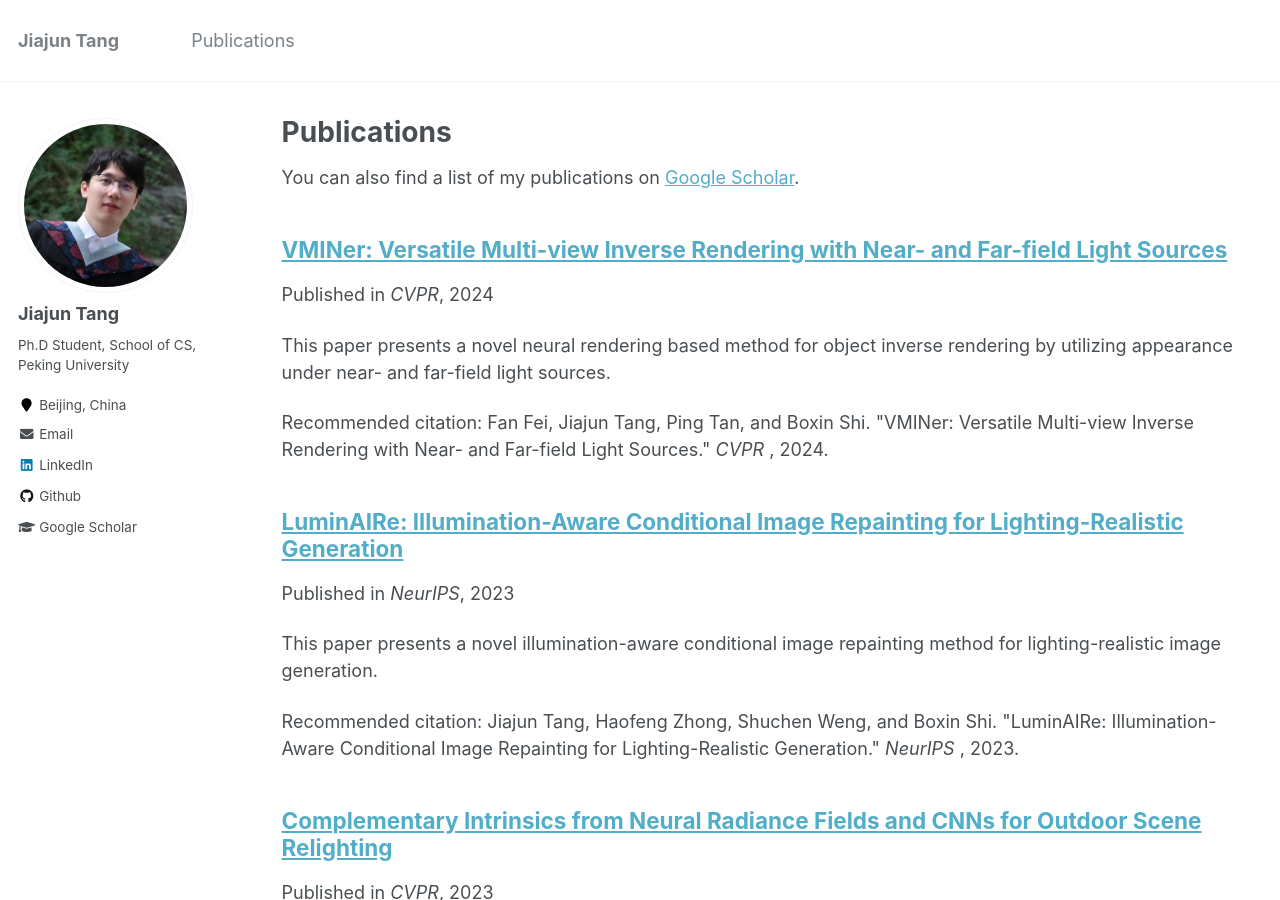
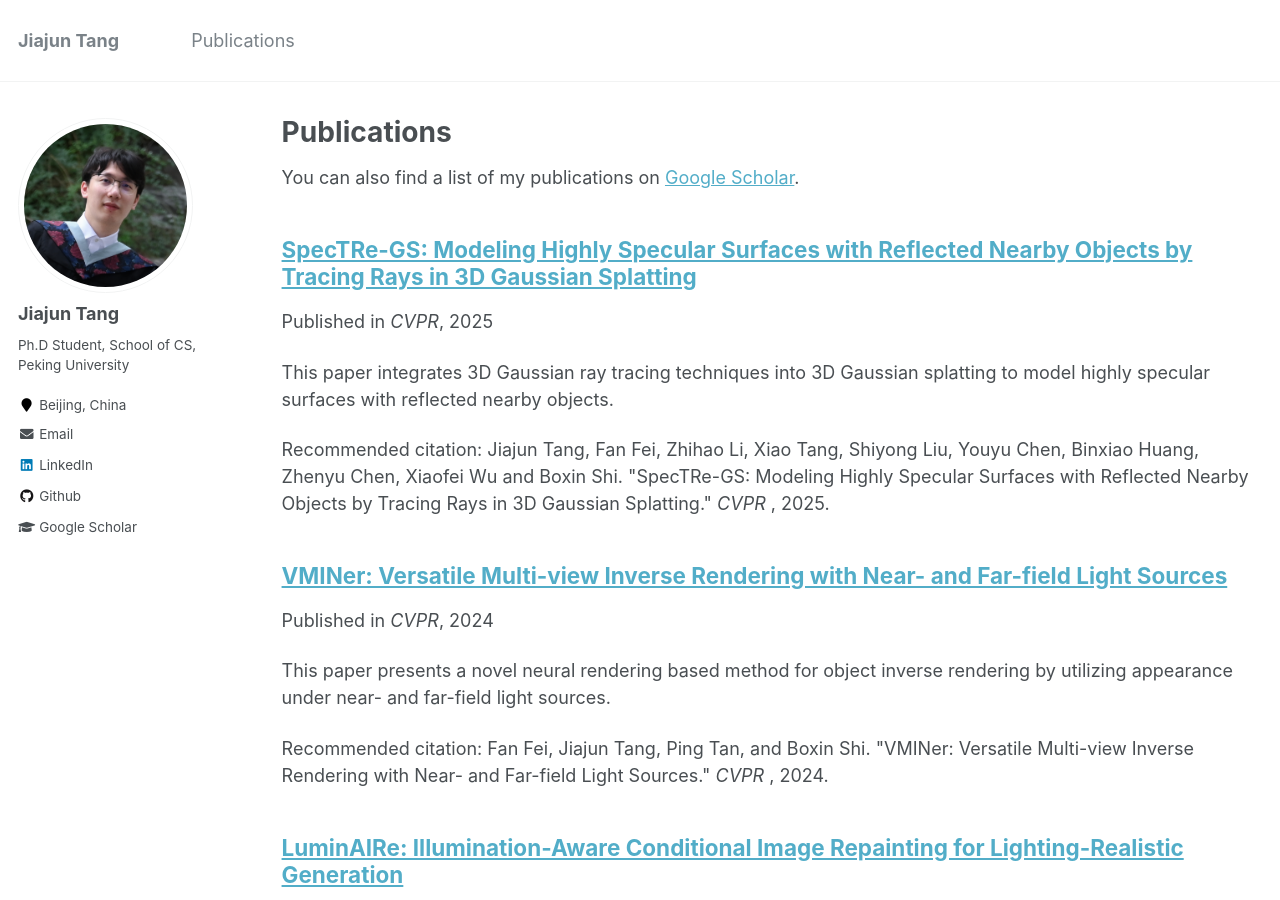
Before and after one commit to ChemJeff/ChemJeff.github.io, a Jekyll site: the page built from _pages/publications.md, in a window 1280 px wide and 900 px high. Built offline with Jekyll 4.4.1, drawn with Linux system fonts in a browser that asks for light colours; some of the changed text lies outside the part shown.

Commit message:
update CVPR 2025

```diff
--- a/_pages/publications.md
+++ b/_pages/publications.md
@@ -17,4 +17,4 @@ You can also find a list of my publications on <a href="https://scholar.google.c
   {% include archive-single.html %}
 {% endfor %}
 
-Last updated: Apr. 26, 2024
+Last updated: Mar. 24, 2025
--- /dev/null
+++ b/_publications/101-2025-6-CVPR-SpecTRe-GS.md
@@ -0,0 +1,15 @@
+---
+title: "SpecTRe-GS: Modeling Highly Specular Surfaces with Reflected Nearby Objects by Tracing Rays in 3D Gaussian Splatting"
+author: Jiajun Tang, Fan Fei, Zhihao Li, Xiao Tang, Shiyong Liu, Youyu Chen, Binxiao Huang, Zhenyu Chen, Xiaofei Wu and Boxin Shi
+collection: publications
+permalink: /publication/101-2025-6-CVPR-SpecTRe-GS
+excerpt: 'This paper integrates 3D Gaussian ray tracing techniques into 3D Gaussian splatting to model highly specular surfaces with reflected nearby objects.'
+date: 2025-06-17
+venue: "CVPR"
+# paperurl: 'https://downloads.ctfassets.net/yreyglvi5sud/3dNJ6s6rmmPHjKaSPrCXJZ/1534320805a5118ff22f5f2e7669d379/Fei_CVPR24.pdf'
+citation: 'Jiajun Tang, Fan Fei, Zhihao Li, Xiao Tang, Shiyong Liu, Youyu Chen, Binxiao Huang, Zhenyu Chen, Xiaofei Wu and Boxin Shi. &quot;SpecTRe-GS: Modeling Highly Specular Surfaces with Reflected Nearby Objects by Tracing Rays in 3D Gaussian Splatting.&quot; <i>CVPR </i>, 2025.'
+---
+This paper integrates 3D Gaussian ray tracing techniques into 3D Gaussian splatting to model highly specular surfaces with reflected nearby objects.
+
+<!-- [Download paper here](https://downloads.ctfassets.net/yreyglvi5sud/3dNJ6s6rmmPHjKaSPrCXJZ/1534320805a5118ff22f5f2e7669d379/Fei_CVPR24.pdf) -->
+[Project page](https://spectre-gs.github.io)
```
Also changed, not shown: _pages/about.md (+2 -2 lines).
